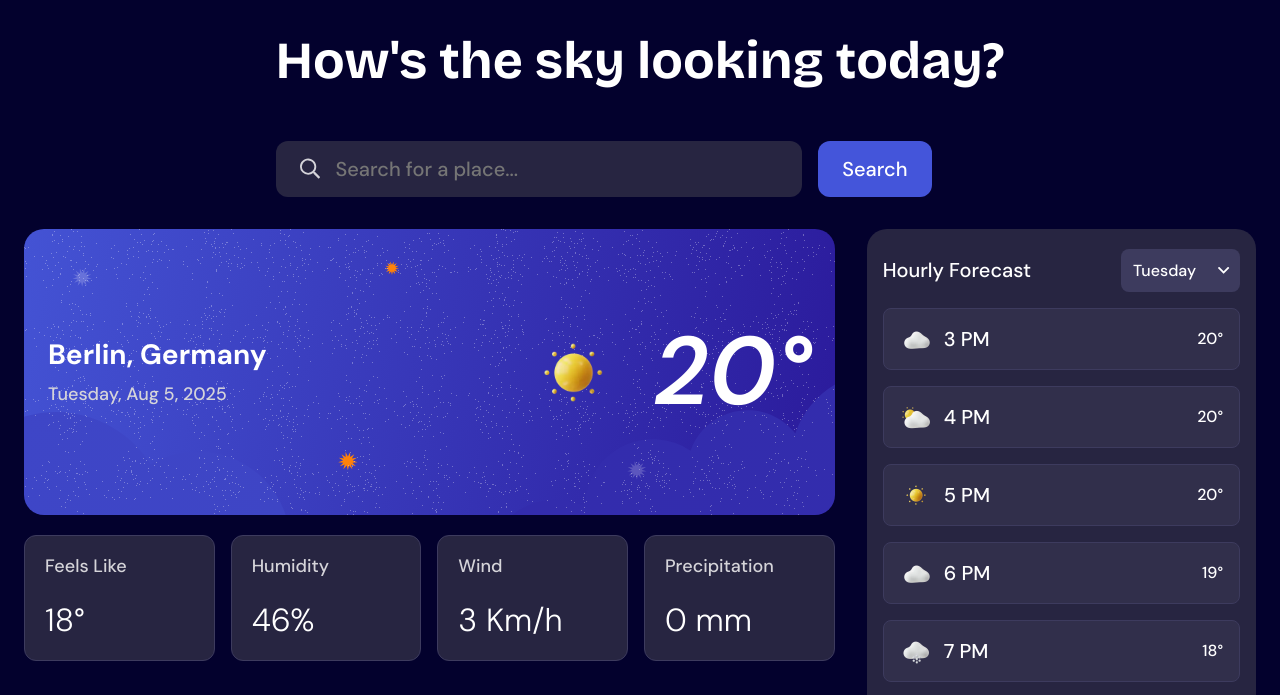
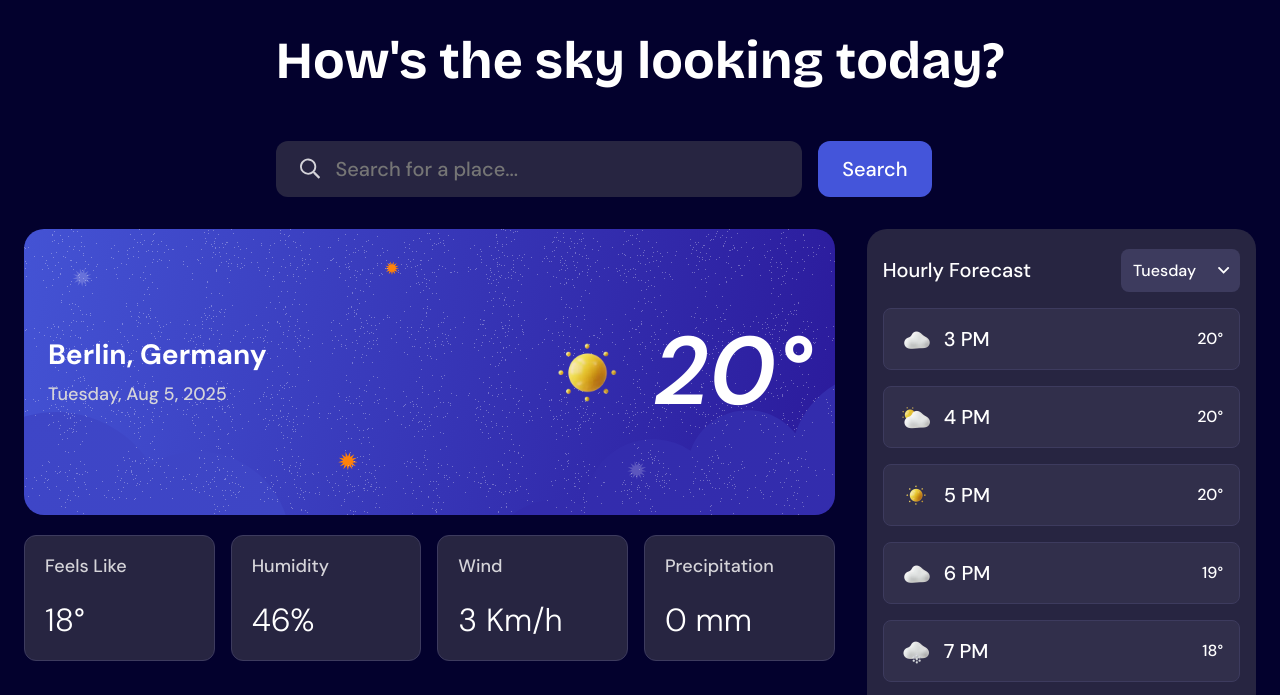
Before and after one commit to mubeen-1805/weather-app, a plain HTML site: page index.html in a window 1280 px wide. Shown: the part 78-773 px from the top of the page. Drawn offline with Linux system fonts and the light colour scheme.

Commit message:
Align the current-info center

```diff
--- a/style.css
+++ b/style.css
@@ -342,7 +342,8 @@
     .current-info {
       display: flex;
       align-items: center;
-      gap: 20px;
+      justify-content: center;
+      gap: 6px;
     }
 
     .current-icon {
```
